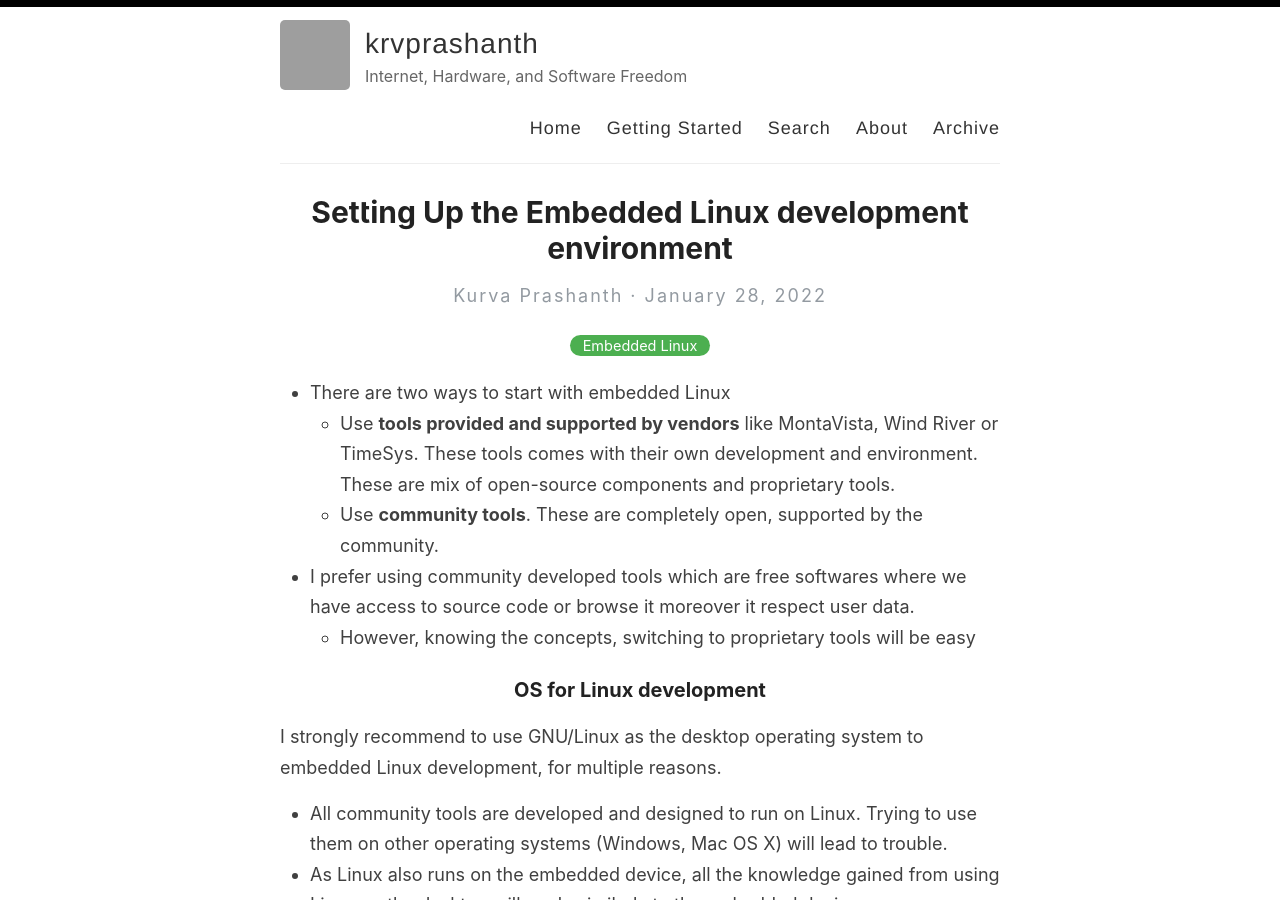
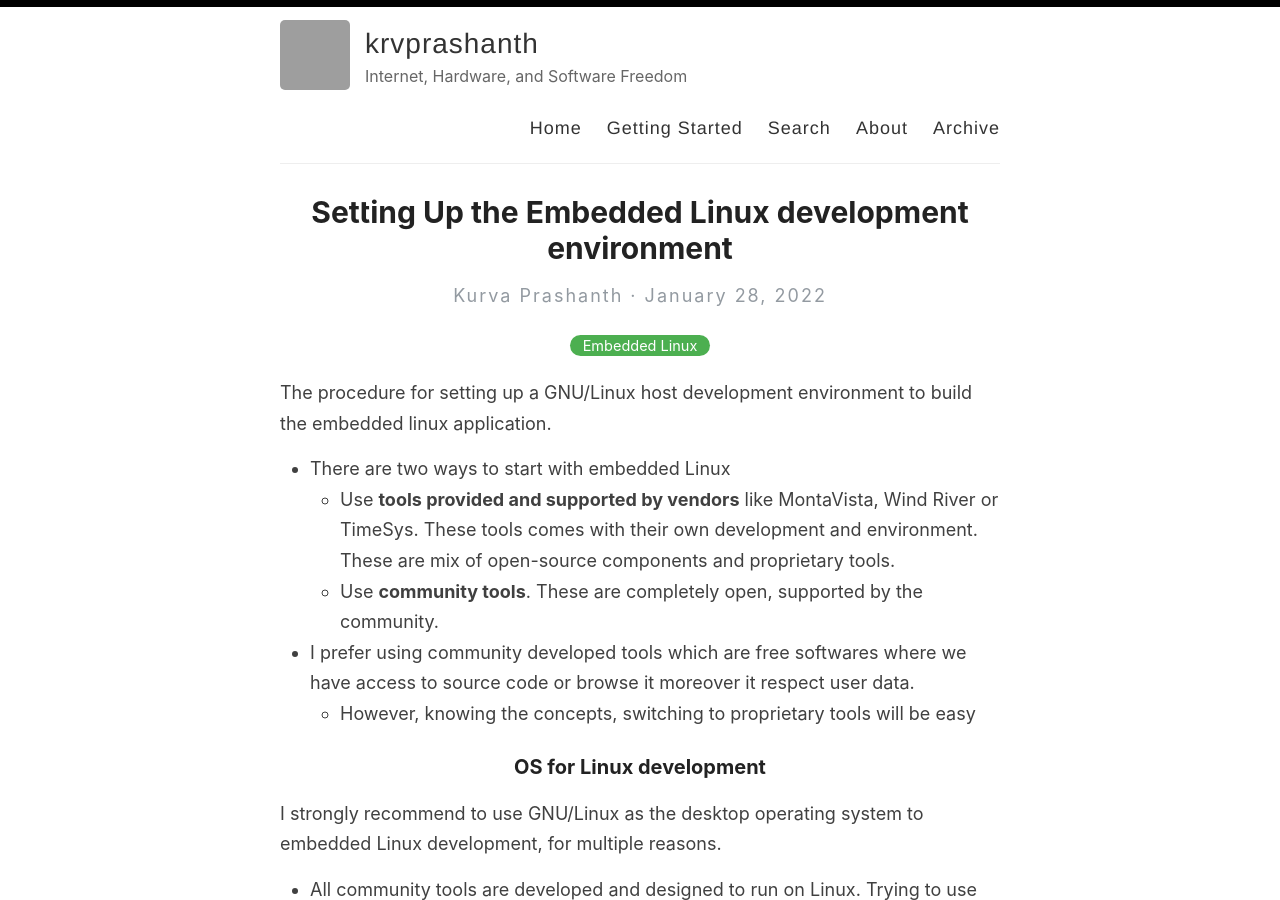
Before and after one commit to krvprashanth/krvprashanth.github.io, a Jekyll site: the page built from _posts/2022-28-01-Setting-Up-the-Embedded-Linux-development-environment.md, in a window 1280 px wide and 900 px high. Built offline with Jekyll 4.4.1, drawn with Linux system fonts in a browser that asks for light colours; grey boxes are pictures that could not be loaded.

Commit message:
initial commit

```diff
--- a/_posts/2022-28-01-Setting-Up-the-Embedded-Linux-development-environment.md
+++ b/_posts/2022-28-01-Setting-Up-the-Embedded-Linux-development-environment.md
@@ -5,6 +5,8 @@ date:  2022-01-28 11:27:00 +0900
 categories: [Embedded Linux]
 tags: [GNU/Linux, Embedded Linux, System installation setup tools]
 ---
+
+The procedure for setting up a GNU/Linux host development environment to build the embedded linux application.
 
 - There are two ways to start with embedded Linux
   - Use **tools provided and supported by vendors** like MontaVista, Wind River or TimeSys. These tools comes with their own development and environment. These are mix of open-source components and proprietary tools.
```
